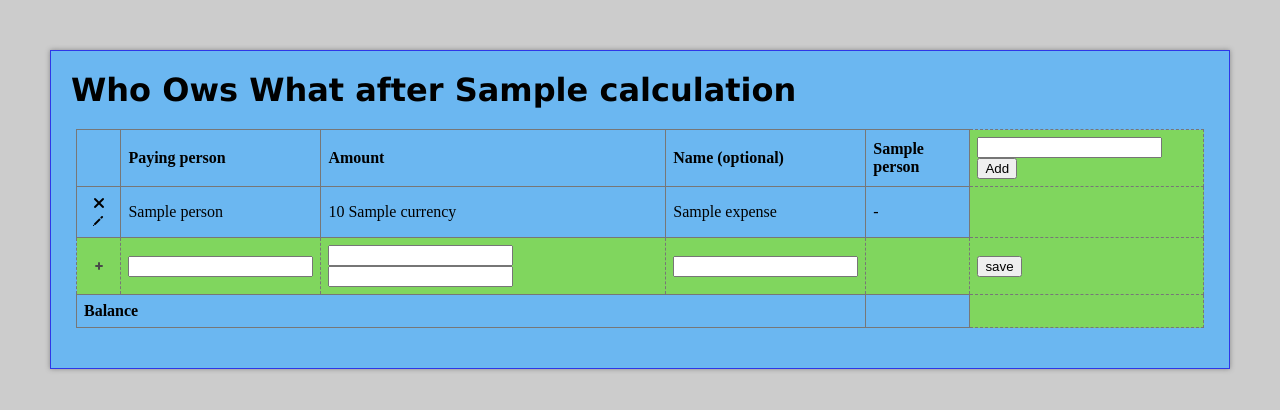
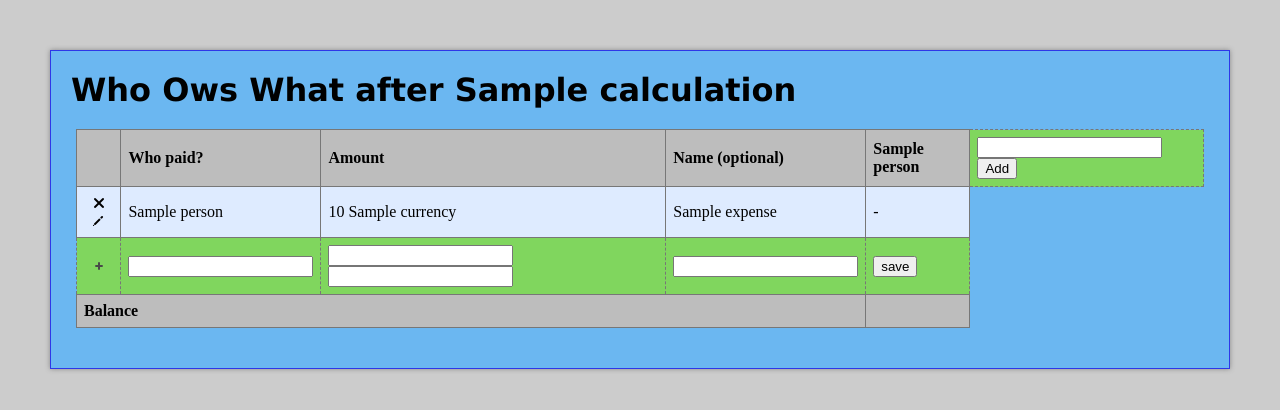
Before and after one commit to maltelenz/wowloot, a Django app: template templates/calculation.html in a window 1280 px wide. Shown: the top 410 px of the page. Run offline with Django 3.2, Linux system fonts and the light colour scheme; the template is opened without the code that fills it: most values are stand-ins (such as "Sample title", 1, 10 or a date in 2020); form fields are guessed from the names that the template uses; some libraries are stand-ins or nearby versions.

Commit message:
updated styles

```diff
--- a/calcloot/forms.py
+++ b/calcloot/forms.py
@@ -10,6 +10,10 @@ class ExpenseForm(forms.ModelForm):
     class Meta:
         model = Expense
         exclude = ('calculation', 'benefactors',)
+        widgets = {
+            'amount': forms.TextInput(attrs={'size': '8'}),
+            'name': forms.TextInput(attrs={'size': '25'}),
+            }
 
 class AddPersonForm(forms.Form):
     name = forms.CharField(max_length = 200)
--- a/calcloot/static/style.css
+++ b/calcloot/static/style.css
@@ -115,13 +115,27 @@ h1.calculation {
     margin: 20px 5px;
 }
 
+.expensetable tr.even {
+    background: #DEEBFF;
+}
+
+.expensetable tr.odd {
+    background: #CCE0FF;
+}
+
 .expensetable tr td {
     border: 1px solid #777;
     padding: 7px;
     margin: 0px;
 }
 
-.expensetable tr td.header {
+.expensetable tr:hover {
+    background: #DDFFFF;
+}
+
+.expensetable tr td.header,
+.expensetable tr.balance td {
+    background: #BDBDBD;
     font-weight: bold;
 }
 
@@ -137,10 +151,6 @@ h1.calculation {
     background: #80D65E;
 }
 
-.expensetable tr.balance td {
-    font-weight: bold;
-}
-
 .expensetable tr td.iconcolumn {
     text-align: center;
     letter-spacing: 10px;
--- a/templates/calculation.html
+++ b/templates/calculation.html
@@ -6,9 +6,9 @@
 <div class="calculationmaincontent">
   <h1 class="calculation">Who Ows What after {{ calculation.name }}</h1>
   <table class="expensetable">
-    <tr>
+    <tr class="header">
       <td class="header">&nbsp;</td>
-      <td class="header">Paying person</td>
+      <td class="header">Who paid?</td>
       <td class="header">Amount</td>
       <td class="header">Name (optional)</td>
       {% for person in calculation.involved.all %}
@@ -23,7 +23,7 @@
       </td>
     </tr>
     {% for expense in ordered_expenses %}
-    <tr>
+    <tr class="{% cycle 'even' 'odd' %}">
       <td class="iconcolumn">
 	<a href="{% url expense_delete calculation.id calculation.hashtag expense.id %}"><img src="{{STATIC_URL}}images/cross.png" alt="D" /></a>
 	<a href="{% url expense_edit calculation.id calculation.hashtag expense.id %}"><img src="{{STATIC_URL}}images/pencil.png" alt="E" /></a>
@@ -43,7 +43,6 @@
 	{% endif %}
       </td>
       {% endfor %}
-      <td class="tablenew"></td>
     </tr>
     {% endfor %}
     <form action="{{ request.get_full_path }}" method="post">
@@ -63,11 +62,12 @@
 	  {{ form.name }}
 	</td>
 	{% for person in calculation.involved.all %}
-	<td></td>
+	<td>
+	  {% if forloop.last %}
+	  <input type="submit" value="save">
+	  {% endif %}
+	</td>
 	{% endfor %}
-	<td>
-	  <input type="submit" value="save">
-	</td>
       </tr>
     </form>
     <tr class="balance">
@@ -79,7 +79,6 @@
 	{% endfor %}
       </td>
       {% endfor %}
-      <td class="tablenew"></td>
     </tr>
   </table>
 </div>
```
